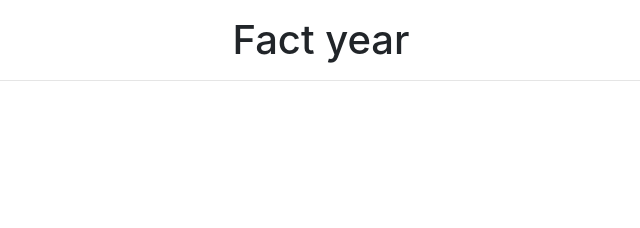
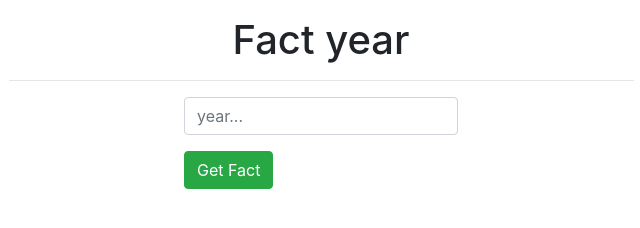
Before and after one commit to mohammadaliakbariii/fact-app, a plain HTML site: page index.html in a window 1280 px wide. Shown: the whole page, without its empty margins (319-959 px from the left). Drawn offline with Linux system fonts and the light colour scheme.

Commit message:
add en event listener for prevent submiting form

```diff
--- a/index.html
+++ b/index.html
@@ -8,11 +8,16 @@
     <title>Document</title>
 </head>
 <body>
-    <div class="contaner">
-        <div class="my-3 ">
+    <div class="container-fluid">
+        <div class="w-50 mx-auto my-3 ">
             <h1 class="text-center">Fact year</h1>
             <hr>
-         </div>
+            <div class="d-flex justify-content-center">
+            <form class="form-group"  >
+                <input type="number" name = 'year' class="form-control" placeholder="year...">
+                <button class="btn btn-success my-3 ">Get Fact</button>
+            </form>
+            </div>
     </div>
 
     <script src="scripts.js"></script>
--- a/scripts.js
+++ b/scripts.js
@@ -0,0 +1,4 @@
+let form = document.querySelector('form')
+form.addEventListener('submit', e=> {
+    e.preventDefault()
+})
```
